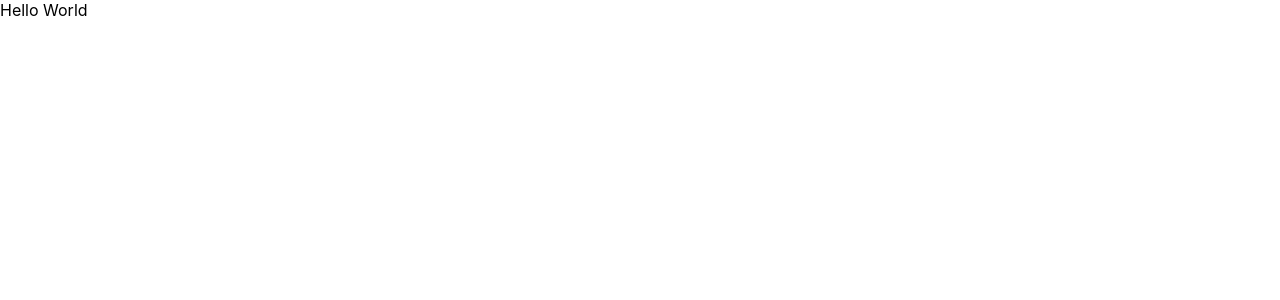
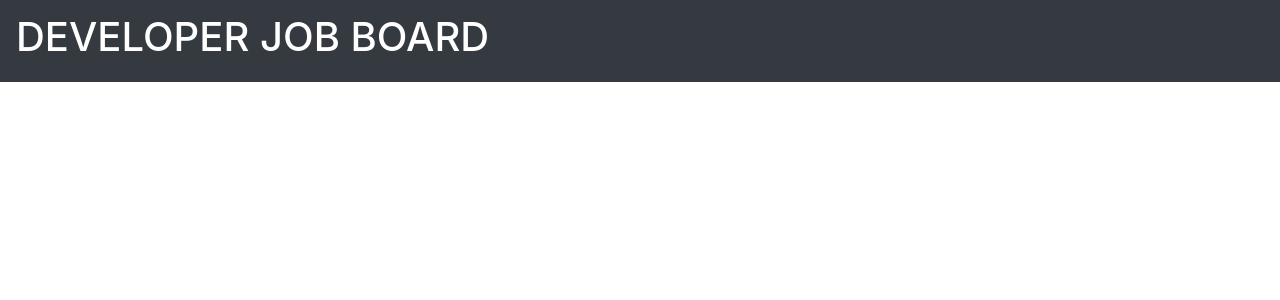
Before and after one commit to jstloyal/developer-job-board, a React (Create React App) app: page / in a window 1280 px wide. Shown: the top 300 px of the page. Built offline with nearby package versions, Linux system fonts and the light colour scheme.

Commit message:
add navbar component

```diff
--- a/public/index.html
+++ b/public/index.html
@@ -8,6 +8,12 @@
     <meta
       name="description"
       content="Web site created using create-react-app"
+    />
+    <link
+      rel="stylesheet"
+      href="https://maxcdn.bootstrapcdn.com/bootstrap/4.5.0/css/bootstrap.min.css"
+      integrity="sha384-9aIt2nRpC12Uk9gS9baDl411NQApFmC26EwAOH8WgZl5MYYxFfc+NcPb1dKGj7Sk"
+      crossorigin="anonymous"
     />
     <link rel="apple-touch-icon" href="%PUBLIC_URL%/logo192.png" />
     <!--
--- a/src/App.js
+++ b/src/App.js
@@ -1,9 +1,10 @@
 import React from 'react';
+import Nav from './components/Nav';
 
 function App() {
   return (
     <div className="App">
-      Hello World
+      <Nav />
     </div>
   );
 }
--- /dev/null
+++ b/src/components/Nav.js
@@ -0,0 +1,12 @@
+import React from 'react'
+import { Navbar } from 'react-bootstrap'
+
+export default function Nav() {
+  return (
+    <Navbar className="bg-dark" variant="dark">
+      <Navbar.Brand>
+        <h1>DEVELOPER JOB BOARD</h1>
+      </Navbar.Brand>
+    </Navbar>
+  )
+}
```
Also changed, not shown: 1 other file (tests, documents, lock files or other folders).
